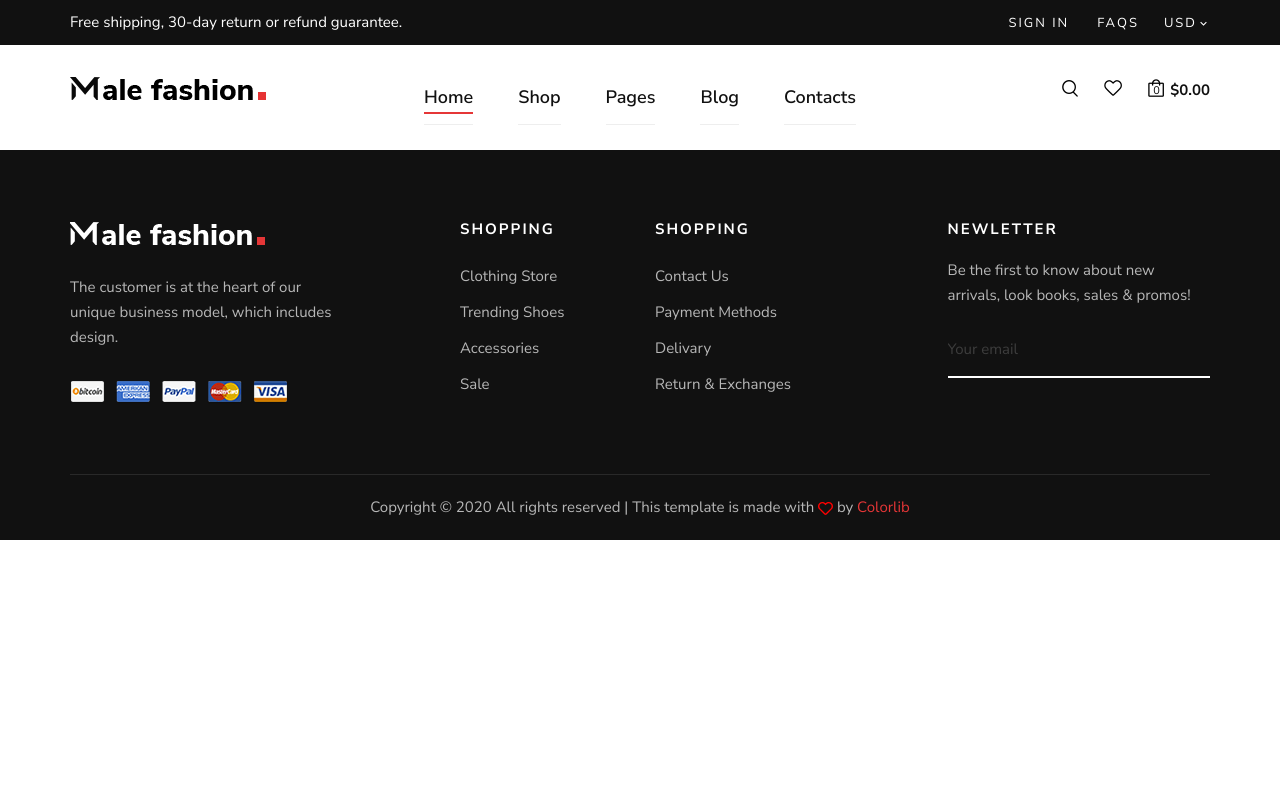
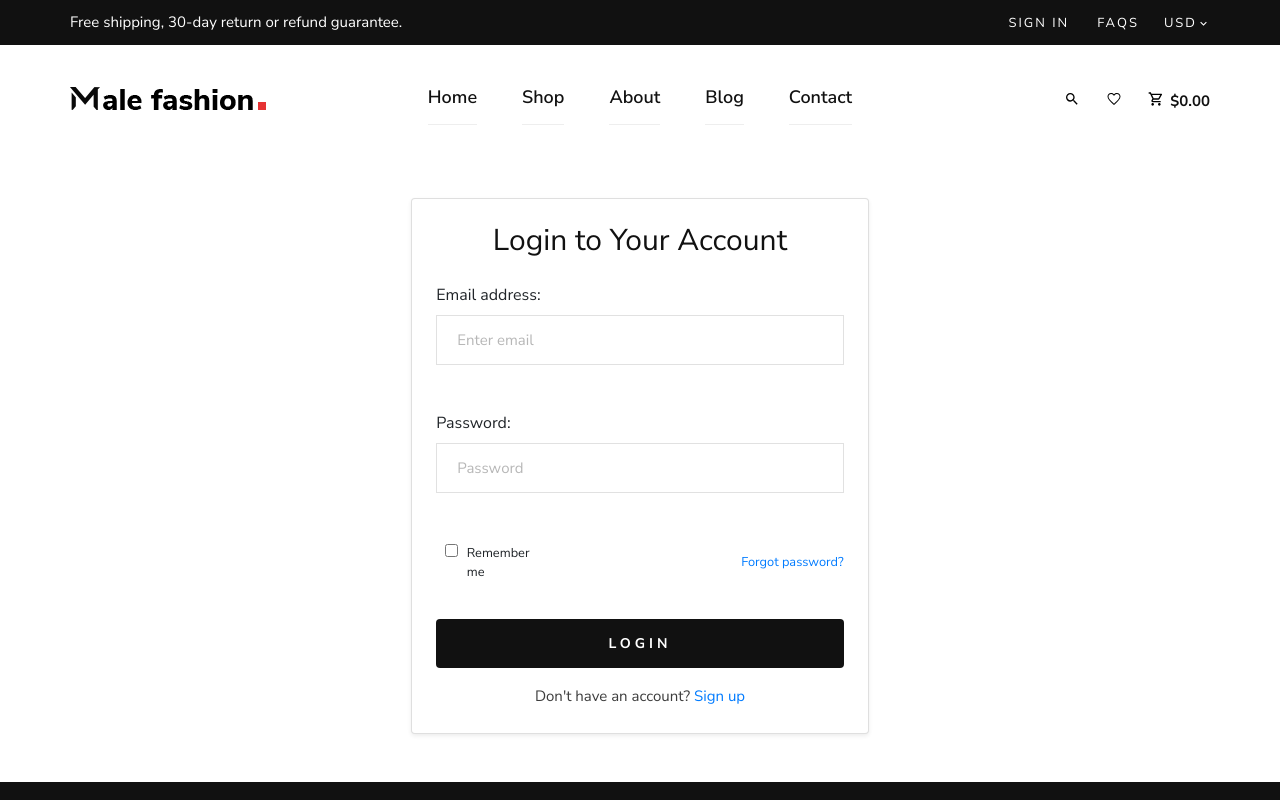
Before and after one commit to Ayomide2604/Shoeporium-Frontend, a React (Vite) app: page /login in a window 1280 px wide. Shown: the top 800 px of the page. Built offline with nearby package versions, Linux system fonts and the light colour scheme.

Commit message:
- Introduced LoginScreen component for user authentication. - Updated App component to include a route for the LoginScreen. - Modified Header and OffCanvas components to link to the login page.

```diff
--- a/src/App.jsx
+++ b/src/App.jsx
@@ -10,6 +10,7 @@ import ProductDetailScreen from "./screens/ProductDetailScreen";
 import useScrollToTop from "./hooks/useScrollToTop";
 import CheckoutScreen from "./screens/CheckoutScreen";
 import ContactScreen from "./screens/ContactScreen";
+import LoginScreen from "./components/LoginScreen";
 
 function App() {
 	useScrollToTop();
@@ -23,6 +24,7 @@ function App() {
 				<Route path="/cart" element={<CartScreen />} />
 				<Route path="/checkout" element={<CheckoutScreen />} />
 				<Route path="/contact" element={<ContactScreen />} />
+				<Route path="/login" element={<LoginScreen />} />
 			</Routes>
 
 			<Footer />
--- a/src/assets/css/style.css
+++ b/src/assets/css/style.css
@@ -3337,7 +3337,7 @@ ol {
 
 .contact__form input {
 	height: 50px;
-	width: 100%;
+	width: 50%;
 	border: 1px solid #e1e1e1;
 	padding-left: 20px;
 	font-size: 15px;
--- a/src/components/Header.jsx
+++ b/src/components/Header.jsx
@@ -3,17 +3,19 @@ import {
 	MdOutlineMenu,
 	MdOutlineKeyboardArrowDown,
 	MdOutlineClose,
+	MdOutlineSearch,
+	MdOutlineShoppingCart,
 } from "react-icons/md";
-import { Link } from "react-router-dom";
+import { IoMdHeartEmpty } from "react-icons/io";
+
+import { Link, useLocation } from "react-router-dom";
 
 import logo from "../assets/img/logo.png";
-import searchIcon from "../assets/img/icon/search.png";
-import cartIcon from "../assets/img/icon/cart.png";
-import heartIcon from "../assets/img/icon/heart.png";
 import OffCanvas from "./OffCanvas";
 
 const Header = () => {
 	const [menuOpen, setMenuOpen] = useState(false);
+	const currentPath = useLocation().pathname;
 	return (
 		<header className="header">
 			<div className="header__top">
@@ -27,7 +29,7 @@ const Header = () => {
 						<div className="col-lg-6 col-md-5">
 							<div className="header__top__right">
 								<div className="header__top__links">
-									<a href="#">Sign in</a>
+									<Link to="/login">Sign in</Link>
 									<a href="#">FAQs</a>
 								</div>
 								<div className="header__top__hover">
@@ -47,25 +49,25 @@ const Header = () => {
 				</div>
 			</div>
 			<div className="container">
-				<div className="row">
+				<div className="row d-flex align-items-center">
 					<div className="col-lg-3 col-md-3">
 						<div className="header__logo">
 							<Link to="/">
-								<img src={logo} alt="" />
+								<img src={logo} />
 							</Link>
 						</div>
 					</div>
 					<div className="col-lg-6 col-md-6">
 						<nav className="header__menu mobile-menu ">
 							<ul>
-								<li className="active">
+								<li className={currentPath === "/" ? "active" : ""}>
 									<a href="/">Home</a>
 								</li>
-								<li>
+								<li className={currentPath === "/products" ? "active" : ""}>
 									<a href="/products">Shop</a>
 								</li>
 								<li>
-									<a href="#">Pages</a>
+									<a href="#">About</a>
 									<ul className="dropdown">
 										<li>
 											<Link to="./about.html">About Us</Link>
@@ -88,21 +90,21 @@ const Header = () => {
 									<a href="./blog.html">Blog</a>
 								</li>
 								<li>
-									<Link to="/contact">Contacts</Link>
+									<Link to="/contact">Contact</Link>
 								</li>
 							</ul>
 						</nav>
 					</div>
 					<div className="col-lg-3 col-md-3">
 						<div className="header__nav__option">
-							<a href="#" className="search-switch">
-								<img src={searchIcon} alt="" />
+							<a href="#" className="search-switch ">
+								<MdOutlineSearch color="black" />
 							</a>
 							<a href="#">
-								<img src={heartIcon} alt="" />
+								<IoMdHeartEmpty color="black" />
 							</a>
 							<Link to="/cart">
-								<img src={cartIcon} alt="" /> <span>0</span>
+								<MdOutlineShoppingCart color="black" />
 							</Link>
 							<div className="price">$0.00</div>
 						</div>
--- /dev/null
+++ b/src/components/LoginScreen.jsx
@@ -0,0 +1,65 @@
+import { Link } from "react-router-dom";
+
+const LoginScreen = () => {
+	return (
+		<section className="d-flex align-items-center justify-content-center my-5">
+			<div className="container">
+				<div className="row justify-content-center">
+					<div className="col-md-6 col-lg-5">
+						<div className="card p-4 shadow-sm">
+							<h3 className="text-center mb-4">Login to Your Account</h3>
+							<form className="contact__form">
+								<div className="form-group">
+									<label htmlFor="email">Email address:</label>
+									<input
+										type="email"
+										className=" w-100"
+										id="email"
+										placeholder="Enter email"
+										required
+									/>
+								</div>
+								<div className="form-group">
+									<label htmlFor="password">Password:</label>
+									<input
+										type="password"
+										className=" w-100"
+										id="password"
+										placeholder="Password"
+										required
+									/>
+								</div>
+								<div className="form-group d-flex justify-content-between align-items-center">
+									<div className="form-check d-flex align-items-center">
+										<input
+											type="checkbox"
+											className="form-check-input position-relative h-100"
+											id="remember"
+										/>
+										<label
+											className="form-check-label small "
+											htmlFor="remember"
+										>
+											Remember me
+										</label>
+									</div>
+									<a href="#" className="small">
+										Forgot password?
+									</a>
+								</div>
+								<button type="submit" className="btn site-btn btn-block mt-3">
+									Login
+								</button>
+							</form>
+							<p className="text-center mt-3 mb-0">
+								Don't have an account? <Link to="/signup">Sign up</Link>
+							</p>
+						</div>
+					</div>
+				</div>
+			</div>
+		</section>
+	);
+};
+
+export default LoginScreen;
--- a/src/components/OffCanvas.jsx
+++ b/src/components/OffCanvas.jsx
@@ -2,12 +2,13 @@ import { useState } from "react";
 import {
 	MdOutlineKeyboardArrowRight,
 	MdOutlineKeyboardArrowDown,
+	MdOutlineSearch,
+	MdOutlineShoppingCart,
 } from "react-icons/md";
+import { IoMdHeartEmpty } from "react-icons/io";
+
 import { Link } from "react-router-dom";
 
-import cartIcon from "../assets/img/icon/cart.png";
-import searchIcon from "../assets/img/icon/search.png";
-import heartIcon from "../assets/img/icon/heart.png";
 const OffCanvas = ({ menuOpen, setMenuOpen }) => {
 	const [dropDownOpen, setDropDownOpen] = useState(false);
 	return (
@@ -20,7 +21,7 @@ const OffCanvas = ({ menuOpen, setMenuOpen }) => {
 			>
 				<div className="offcanvas__option">
 					<div className="offcanvas__links">
-						<Link to="#">Sign in</Link>
+						<Link to="/login">Sign in</Link>
 						<Link to="#">FAQs</Link>
 					</div>
 					<div className="offcanvas__top__hover">
@@ -36,13 +37,13 @@ const OffCanvas = ({ menuOpen, setMenuOpen }) => {
 				</div>
 				<div className="offcanvas__nav__option">
 					<Link to="#" className="search-switch">
-						<img src={searchIcon} alt="" />
+						<MdOutlineSearch color="black" />
 					</Link>
 					<Link to="#">
-						<img src={heartIcon} alt="" />
+						<IoMdHeartEmpty color="black" />
 					</Link>
 					<Link to="/cart">
-						<img src={cartIcon} alt="" /> <span>0</span>
+						<MdOutlineShoppingCart color="black" />
 					</Link>
 					<div className="price">$0.00</div>
 				</div>
--- a/src/screens/CheckoutScreen.jsx
+++ b/src/screens/CheckoutScreen.jsx
@@ -31,14 +31,17 @@ const CheckoutScreen = () => {
 									<div
 										className={
 											hasCoupon
-												? "d-flex justify-content-between align-items-center  px-3 w-100 "
+												? "d-flex justify-content-center align-items-center "
 												: " d-none"
 										}
 									>
 										<div className="w-100 mr-2">
 											<Coupon />
 										</div>
-										<MdOutlineClose onClick={() => setHasCoupon(false)} />
+										<MdOutlineClose
+											onClick={() => setHasCoupon(false)}
+											className=""
+										/>
 									</div>
 									<h6 className="checkout__title">Billing Details</h6>
 									<div className="row">
```
